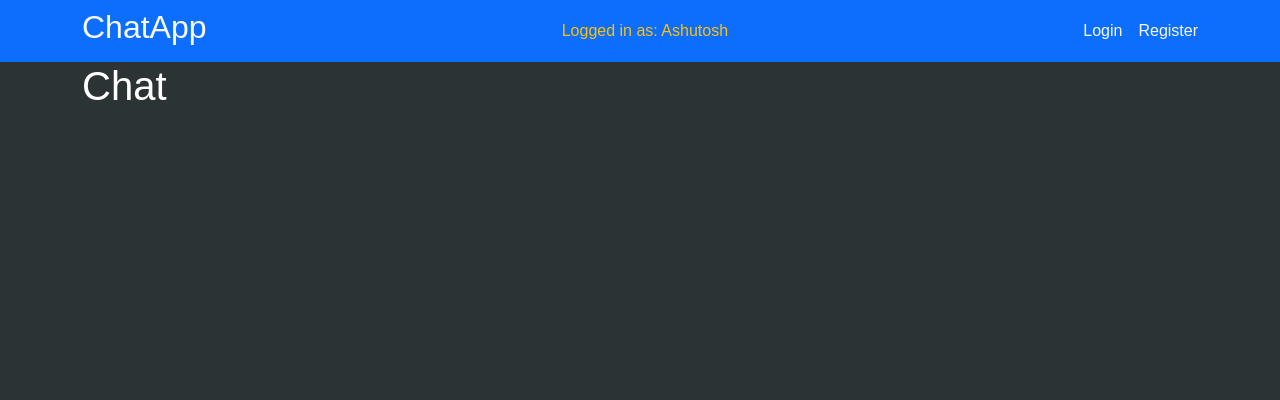
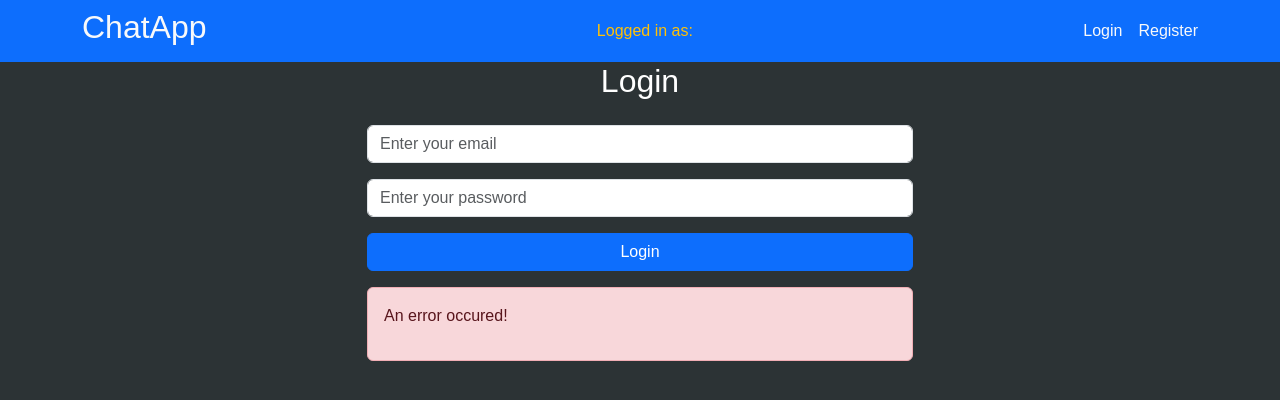
Before and after one commit to ashutosh4398/socket_trial, a React (Vite) app in the folder chat_application/client/: page / in a window 1280 px wide. Shown: the top 400 px of the page. Built offline with nearby package versions, Linux system fonts and the light colour scheme.

Commit message:
routes protection

```diff
--- a/chat_application/client/src/App.jsx
+++ b/chat_application/client/src/App.jsx
@@ -4,16 +4,20 @@ import Register from "./pages/Register";
 import Login from "./pages/Login";
 import Navbar from "./components/Navbar";
 import "bootstrap/dist/css/bootstrap.min.css";
+import { useContext } from "react";
+import { AuthContext } from "./context/AuthContext";
 
 function App() {
+  const { user } = useContext(AuthContext);
+
   return (
     <>
       <Navbar />
       <div className="container">
         <Routes>
-          <Route path="/" element={<Chat />} />
-          <Route path="/register" element={<Register />} />
-          <Route path="/login" element={<Login />} />
+          <Route path="/" element={user ? <Chat /> : <Login />} />
+          <Route path="/register" element={user ? <Chat /> : <Register />} />
+          <Route path="/login" element={user ? <Chat /> : <Login />} />
           <Route path="*" element={<Navigate to="/" />} />
         </Routes>
       </div>
--- a/chat_application/client/src/components/Navbar.jsx
+++ b/chat_application/client/src/components/Navbar.jsx
@@ -1,7 +1,10 @@
+import { useContext } from "react";
 import { Navbar, Container, Stack, Nav } from "react-bootstrap";
 import { Link } from "react-router-dom";
+import { AuthContext } from "../context/AuthContext";
 
 const NavBar = () => {
+    const {user} = useContext(AuthContext);
   return (
     <Navbar bg="primary" data-bs-theme="dark">
       <Container>
@@ -10,8 +13,8 @@ const NavBar = () => {
             ChatApp
           </Link>
         </h2>
-        <span className="text-warning">Logged in as: Ashutosh</span>
-        <Nav>
+        <span className="text-warning">Logged in as: {user?.name}</span>
+        {!user && <Nav>
             <Stack direction="horizontal" gap={3}>
                 <Link to="/login" className="link-light text-decoration-none">
                 Login
@@ -21,6 +24,7 @@ const NavBar = () => {
                 </Link>
             </Stack>
             </Nav>
+        }
       </Container>
     </Navbar>
   );
--- a/chat_application/client/src/context/AuthContext.jsx
+++ b/chat_application/client/src/context/AuthContext.jsx
@@ -1,4 +1,4 @@
-import { createContext, useCallback, useState } from "react";
+import { createContext, useCallback, useState, useEffect } from "react";
 import { postRequest } from "../utils/services";
 
 export const AuthContext = createContext({});
@@ -13,7 +13,13 @@ export const AuthContextProvider = ({ children }) => {
     password: ""
   });
 
-  console.log("Register info", registerInfo);
+
+  useEffect(()=>{
+    const user = localStorage.getItem("user");
+    if (!user) return;
+    setUser(JSON.parse(user))
+  }, []);
+
 
   const updateRegisterInfo = useCallback((info) => {
     setRegisterInfo(info);
@@ -42,7 +48,8 @@ export const AuthContextProvider = ({ children }) => {
         updateRegisterInfo,
         registerUser,
         registerError,
-        isRegisterLoading
+        isRegisterLoading,
+        user,
       }}
     >
       {children}
```
Lines whose indentation alone changed are shown as unchanged.
